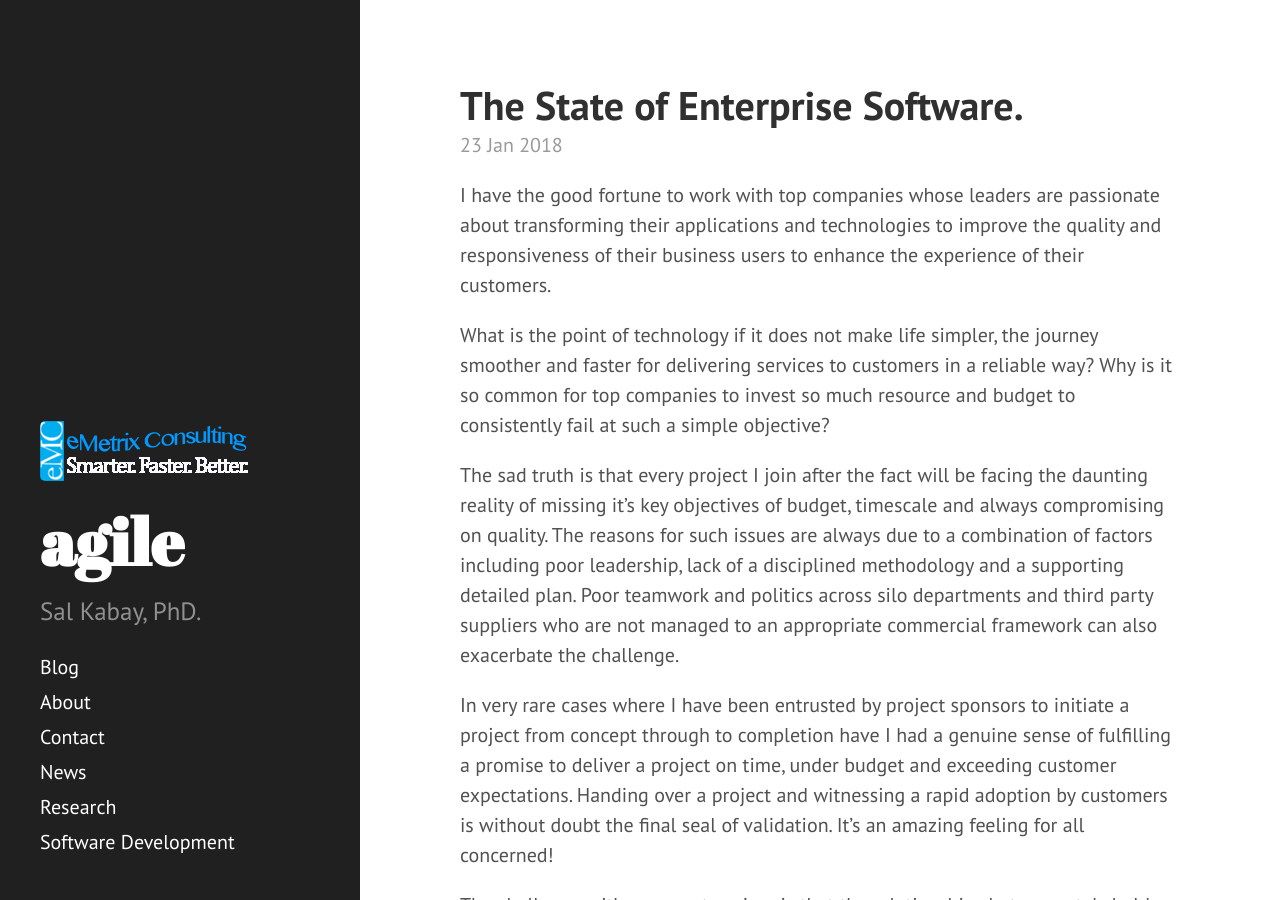
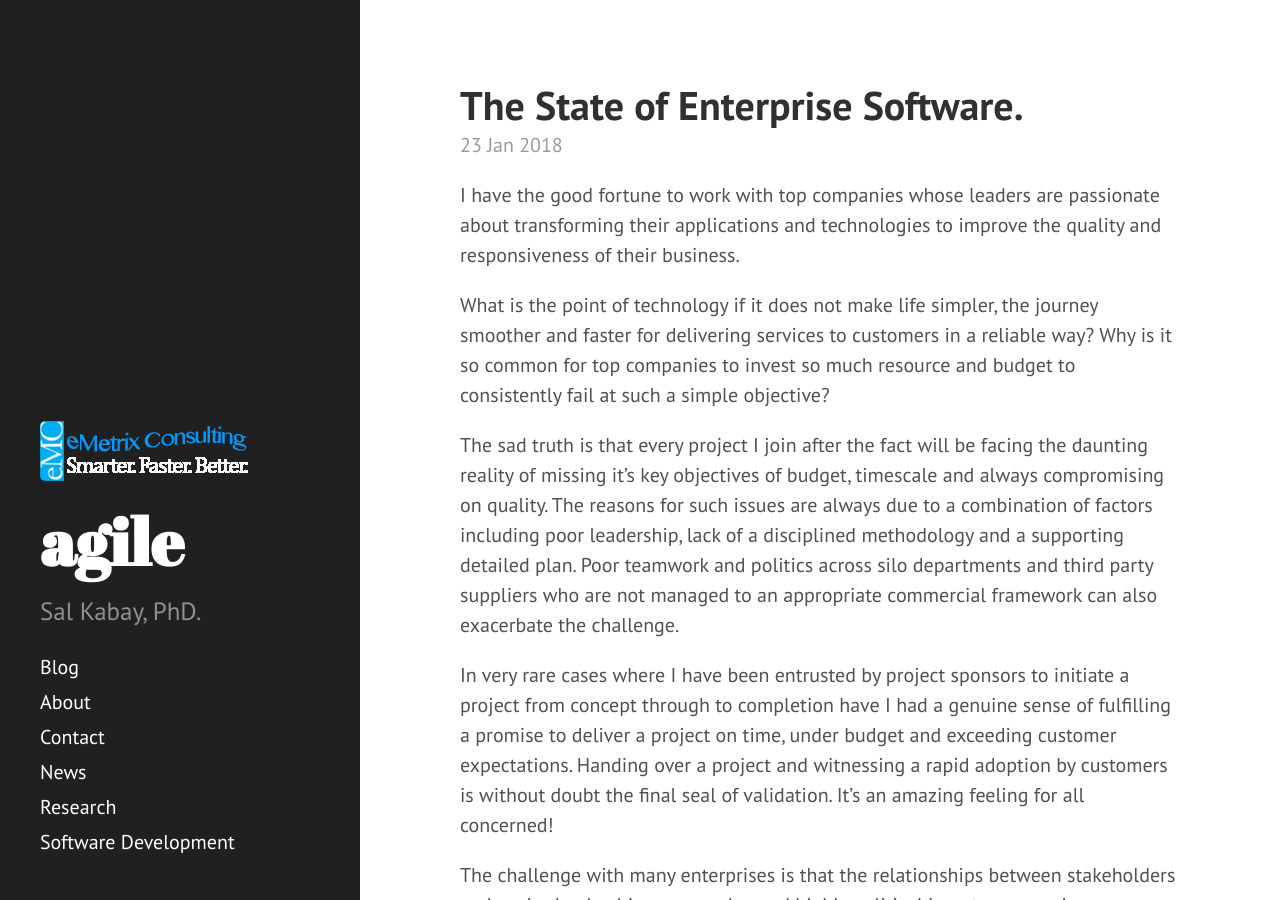
Before and after one commit to salska/salska.github.io, a Jekyll site: the page built from _posts/2018-01-23-state-of-software.md, in a window 1280 px wide and 900 px high. Built offline with Jekyll 4.4.1, drawn with Linux system fonts in a browser that asks for light colours.

Commit message:
Reviewed

```diff
--- a/_posts/2018-01-23-state-of-software.md
+++ b/_posts/2018-01-23-state-of-software.md
@@ -8,7 +8,7 @@ tags:
 - uml
 summary: Are we there yet? How would you know?
 ---
-I have the good fortune to work with top companies whose leaders are passionate about transforming their applications and technologies to improve the quality and responsiveness of their business users to enhance the experience of their customers.
+I have the good fortune to work with top companies whose leaders are passionate about transforming their applications and technologies to improve the quality and responsiveness of their business.
 
 What is the point of technology if it does not make life simpler, the journey smoother and faster for delivering services to customers in a reliable way? Why is it so common for top companies to invest so much resource and budget to consistently fail at such a simple objective?
 
```
